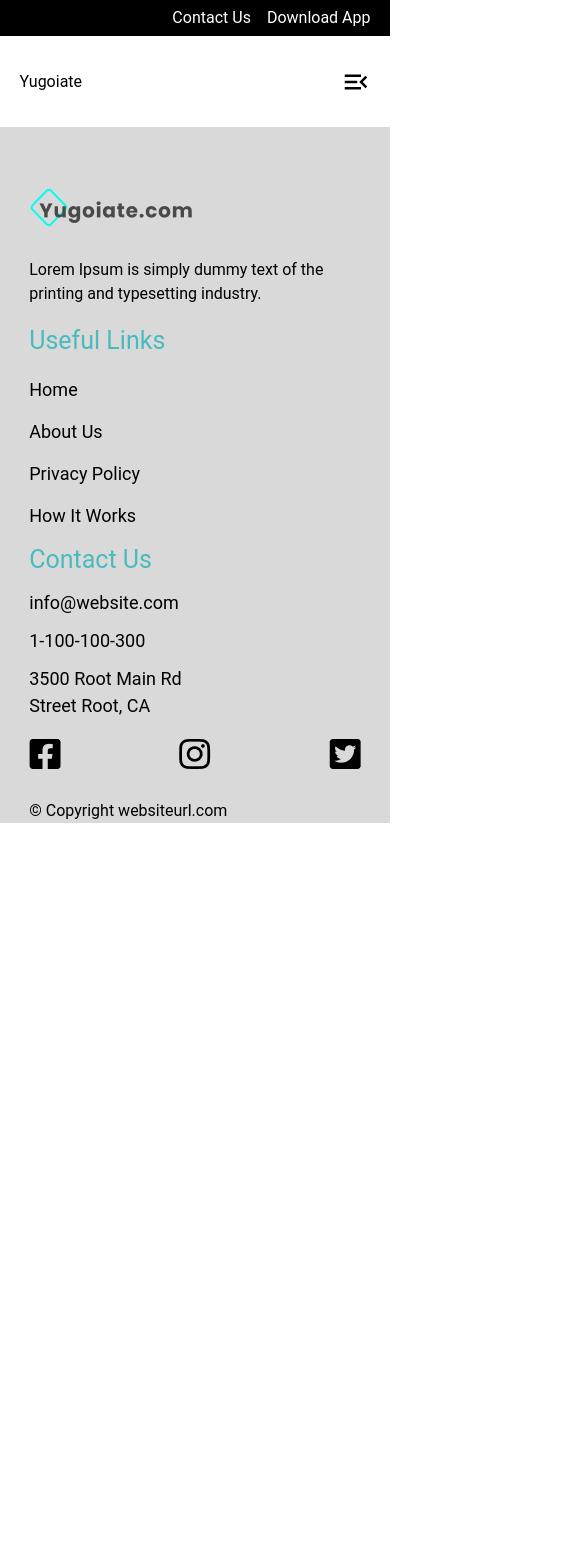
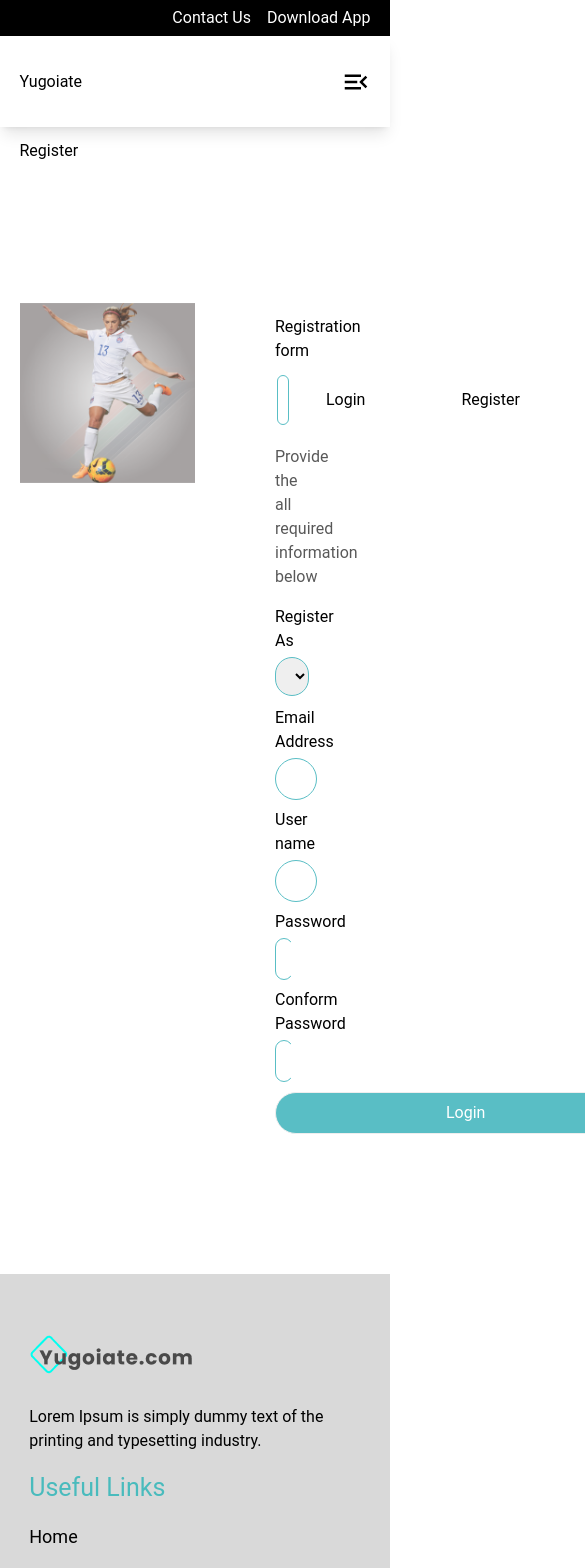
Before and after one commit to fahadcooding/footbalcoaching-, a React (Vite) app: page /register in a window 390 px wide. Shown: the top 1568 px of the page, 585 px wide, since content can reach past the window. Before the commit the page ends 844 px from the top, so only its background shows below. Built offline with nearby package versions, Linux system fonts and the light colour scheme.

Commit message:
register and login page

```diff
--- a/src/App.jsx
+++ b/src/App.jsx
@@ -5,6 +5,7 @@ import TopNavBar from "./Components/Headers/TopNavBar";
 import SubNavbar from "./Components/Headers/SubNavbar";
 import Registration from "./pages/Auth/Registration/Registration";
 import Footer from "./Components/Footer/Footer";
+import Register from "./pages/Auth/Register/Register";
 
 const App = () => {
   return (
@@ -15,6 +16,7 @@ const App = () => {
       <Routes>
         <Route path="/" element={<Home />} />
         <Route path="/registration" element={<Registration />} />
+        <Route path="/register" element={<Register />} />
       </Routes>
       <Footer />
     </BrowserRouter>
--- a/src/Components/Footer/Footer.jsx
+++ b/src/Components/Footer/Footer.jsx
@@ -78,7 +78,7 @@ const Footer = () => {
         </div>
       </div>
 
-      <div className=" bg-[#d9d9d9] pt-[30px] font-sans	">
+      <div className=" bg-[#d9d9d9] pt-[30px] font-sans	pb-4">
         <div className="w-[85%] mx-auto ">© Copyright websiteurl.com</div>
       </div>
     </>
--- a/src/Components/RegistrationDetails/Login.jsx
+++ b/src/Components/RegistrationDetails/Login.jsx
@@ -1,51 +1,81 @@
 import React from "react";
 import cta from "../../assets/png/CTA.png";
 import { HiArrowLeft } from "react-icons/hi2";
+import { Link } from "react-router-dom";
+import { IoEyeOffOutline } from "react-icons/io5";
+
 const Login = () => {
   return (
     <div className="w-full">
-      <div className="md:w-[80%] w-[90%] mx-auto">
+      <div className="md:w-[85%] w-[90%] mx-auto">
         <div>
-          <HiArrowLeft />
-          <span>Login</span>
+          <div className="flex items-center justify-between w-[5%] pt-3 ">
+            <HiArrowLeft />
+            <span>Login</span>
+          </div>
         </div>
-
-        <div className="flex">
+        <div className="flex py-[140px]">
           <div className="">
             <img src={cta} width={589} height={550} alt="cta coaching" />
           </div>
-          <div>
-            <h1>Welcome to Lorem</h1>
-            <div>
-              <button>Login</button>
-              <button>Register</button>
+          <div className="px-20 py-24">
+            <h1 className="text-center">Welcome to Lorem</h1>
+            <div className="flex justify-center py-3">
+              <div className="border border-[#59bec5]  rounded-3xl flex justify-between w-10/12  ">
+                <Link to="/registration">
+                  <button className="hover:bg-[#59bec5] hover:text-white py-3 px-12 rounded-3xl">
+                    Login
+                  </button>
+                </Link>
+                <Link to="/register">
+                  <button className="hover:bg-[#59bec5] hover:text-white py-3 px-12 rounded-3xl">
+                    Register
+                  </button>
+                </Link>
+              </div>
             </div>
-            <p>
-              Lorem Ipsum is simply dummy text of the printing and <br />{" "}
-              typesetting industry.
-            </p>
-            <div>
-              <label htmlFor="name">User name</label>
-              <input type="text" placeholder="Enter your User name" />
-            </div>
-            <div>
-              <label htmlFor="password">Password</label>
+
+            <div className="flex flex-col pb-7">
+              <label htmlFor="name" className="py-1">
+                User name
+              </label>
               <input
-                type="password"
-                name="password"
-                placeholder="Enter your Password"
+                className="rounded-3xl border border-[#59bec5] px-4 py-2"
+                type="text"
+                placeholder="Enter your User name"
+                required
               />
             </div>
-            <div>
-              <div>
+            <div className="flex flex-col pb-5">
+              <label htmlFor="password" className="py-1">
+                Password
+              </label>
+              <div className="flex items-center border border-[#59bec5] rounded-3xl px-4">
+                <input
+                  className="rounded-3xl  py-2 w-full "
+                  type="text"
+                  placeholder="Enter your Password"
+                  required
+                />
+                <IoEyeOffOutline />
+              </div>
+            </div>
+            <div className="flex justify-between ">
+              <div className="flex gap-1  items-center">
                 <input type="checkbox" />
-                <label htmlFor="remember me">Remember me</label>
+                <label htmlFor="remember me" className="text-[12px]">
+                  Remember me
+                </label>
               </div>
               <div>
-                <button>Forgot Password ? </button>
+                <button className="text-[12px]">Forgot Password ? </button>
               </div>
             </div>
-            <button>Login</button>
+            <div className="text-center pt-10">
+              <button className="border rounded-3xl py-2 px-[170px] text-white bg-[#59bec5] ">
+                Login
+              </button>
+            </div>
           </div>
         </div>
       </div>
--- a/src/Components/RegistrationDetails/Register.jsx
+++ b/src/Components/RegistrationDetails/Register.jsx
@@ -1,7 +1,109 @@
-// import React from "react";
+import React from "react";
+import { Link } from "react-router-dom";
+import cta from "../../assets/png/CTA.png";
+import { HiArrowLeft } from "react-icons/hi2";
+import { IoEyeOffOutline } from "react-icons/io5";
 
-const Register = () => {
-  return <div>Register</div>;
+const RegistrationPage = () => {
+  return (
+    <div className="w-full">
+      <div className="md:w-[85%] w-[90%] mx-auto">
+        <div>
+          <div className="flex items-center justify-between w-[5%] pt-3 ">
+            <HiArrowLeft />
+            <span>Register</span>
+          </div>
+        </div>
+        <div className="flex py-[140px]">
+          <div className="w-5.5/12">
+            <img src={cta} width={589} height={550} alt="cta coaching" />
+          </div>
+          <div className="px-20  w-6/12 ">
+            <h1 className="text-center pt-3 ">Registration form</h1>
+            <div className="flex justify-center py-3">
+              <div className="border border-[#59bec5]  rounded-3xl flex justify-between w-9/12  ">
+                <Link to="/registration">
+                  <button className="hover:bg-[#59bec5] hover:text-white py-3 px-12 rounded-3xl">
+                    Login
+                  </button>
+                </Link>
+                <button className="hover:bg-[#59bec5] hover:text-white py-3 px-12 rounded-3xl">
+                  Register
+                </button>
+              </div>
+            </div>
+            <p className="py-2 text-center opacity-65 ">
+              Provide the all required information below
+            </p>
+            <div className="flex flex-col py-1">
+              <label htmlFor="password" className="py-1">
+                Register As
+              </label>
+              <select className="rounded-3xl border border-[#59bec5] py-2 px-4">
+                <option value="Coach">Coach</option>
+                <option value="Player">Player</option>
+              </select>
+            </div>
+            <div className="flex flex-col  w-12/12 py-[2px]">
+              <label htmlFor="name" className="py-1">
+                Email Address
+              </label>
+              <input
+                className="rounded-3xl px-5 border border-[#59bec5]  py-2 w-full "
+                type="text"
+                placeholder="Enter your Email Address"
+                required
+              />
+            </div>
+            <div className="flex flex-col py-[2px] ">
+              <label htmlFor="name" className="py-1">
+                User name
+              </label>
+              <input
+                className="rounded-3xl border border-[#59bec5] px-5 py-2 w-full"
+                type="text"
+                placeholder="Enter your user name"
+                required
+              />
+            </div>
+            <div className="flex flex-col py-[2px]">
+              <label htmlFor="name" className="py-1">
+                Password
+              </label>
+              <div className="flex items-center border border-[#59bec5] rounded-3xl px-2">
+                <input
+                  className="rounded-3xl px-4 py-2 w-full "
+                  type="text"
+                  placeholder="Enter your Password"
+                  required
+                />
+                <IoEyeOffOutline />
+              </div>
+            </div>
+            <div className="flex flex-col py-[2px]">
+              <label htmlFor="name" className="py-1">
+                Conform Password
+              </label>
+              <div className="flex items-center border border-[#59bec5] rounded-3xl px-2">
+                <input
+                  className="rounded-3xl px-4 py-2 w-full "
+                  type="text"
+                  placeholder="Enter your Password"
+                  required
+                />
+                <IoEyeOffOutline />
+              </div>
+            </div>
+            <div className="text-center pt-2">
+              <button className="border rounded-3xl py-2 px-[170px] text-white bg-[#59bec5] ">
+                Login
+              </button>
+            </div>
+          </div>
+        </div>
+      </div>
+    </div>
+  );
 };
 
-export default Register;
+export default RegistrationPage;
--- a/src/Components/Wrapper/SectionWrapper.jsx
+++ b/src/Components/Wrapper/SectionWrapper.jsx
@@ -25,7 +25,7 @@ const SectionWrapper = ({
       style={{ height }}
     >
       <div
-        className={`md:w-[80%] w-[90%] flex justify-${justifyContent} items-${alignItems}`}
+        className={`md:w-[85%] w-[90%] flex justify-${justifyContent} items-${alignItems}`}
       >
         {children}
       </div>
--- a/src/index.css
+++ b/src/index.css
@@ -1,3 +1,8 @@
 @tailwind base;
 @tailwind components;
 @tailwind utilities;
+
+.id1 {
+  outline: none;
+  color: blue;
+}
--- /dev/null
+++ b/src/pages/Auth/Register/Register.jsx
@@ -0,0 +1,12 @@
+import React from "react";
+import RegistrationPage from "../../../Components/RegistrationDetails/Register";
+
+const Register = () => {
+  return (
+    <div>
+      <RegistrationPage />
+    </div>
+  );
+};
+
+export default Register;
```
Also changed, not shown: 1 other file (tests, documents, lock files or other folders).
